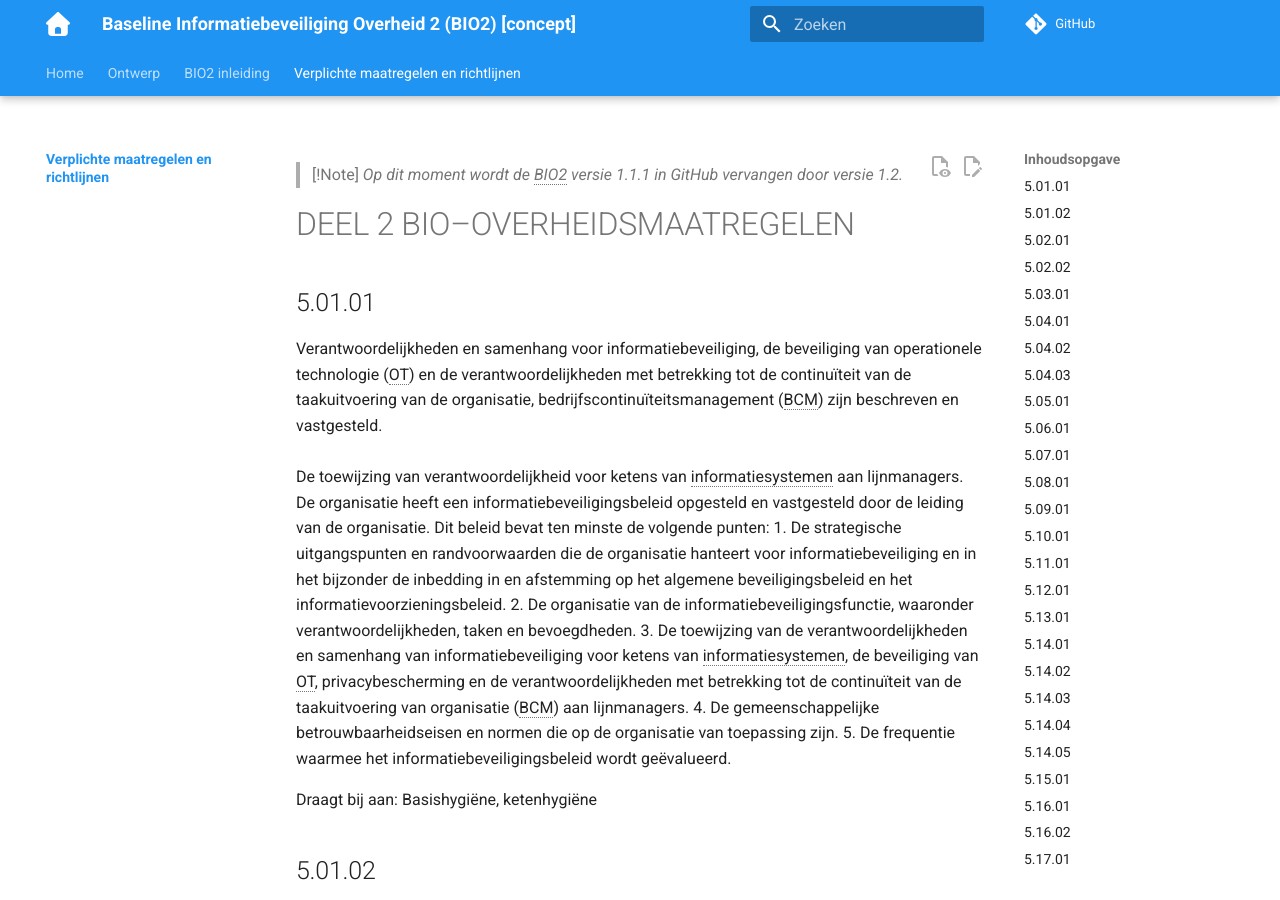
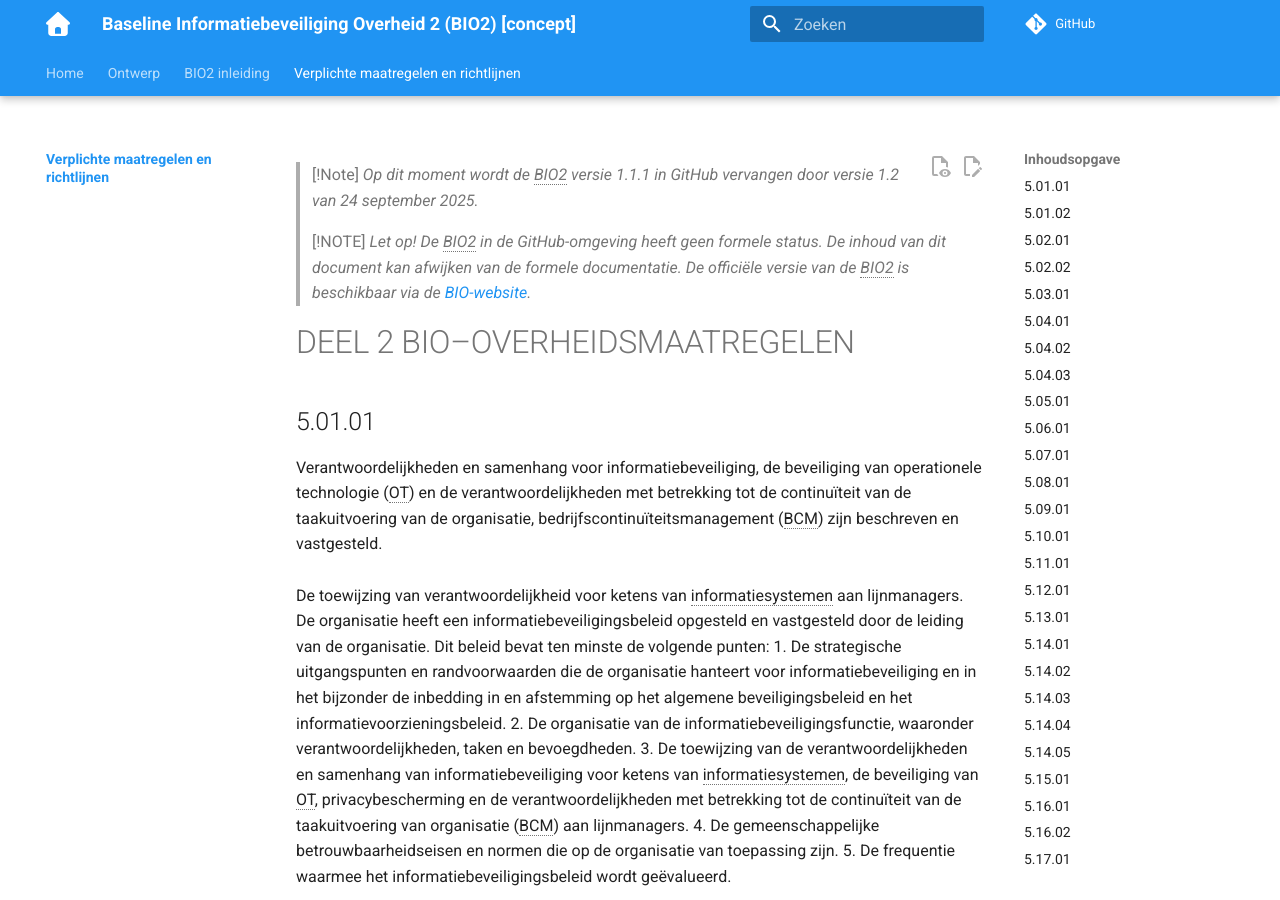
Before and after one commit to MinBZK/Baseline-Informatiebeveiliging-Overheid, an MkDocs documentation site: the page built from docs/maatregelen/index.md, in a window 1280 px wide and 900 px high. Built offline with MkDocs 1.6.1 and Material for MkDocs 9.7.7, drawn with Linux system fonts in a browser that asks for light colours; comment, search, counter and statistics services are not loaded.

Commit message:
Update index.md
Datum toegevoegd.
Disclaimer toegevoegd.

```diff
--- a/docs/maatregelen/index.md
+++ b/docs/maatregelen/index.md
@@ -1,5 +1,8 @@
 > [!Note]
-> _Op dit moment wordt de BIO2 versie 1.1.1 in GitHub vervangen door versie 1.2._
+> _Op dit moment wordt de BIO2 versie 1.1.1 in GitHub vervangen door versie 1.2 van 24 september 2025._
+
+> [!NOTE]
+> _Let op! De BIO2 in de GitHub-omgeving heeft geen formele status. De inhoud van dit document kan afwijken van de formele documentatie. De officiële versie van de BIO2 is beschikbaar via de [BIO-website](https://www.bio-overheid.nl/category/producten/bio)._
 
 # DEEL 2 BIO–OVERHEIDSMAATREGELEN
 
```
